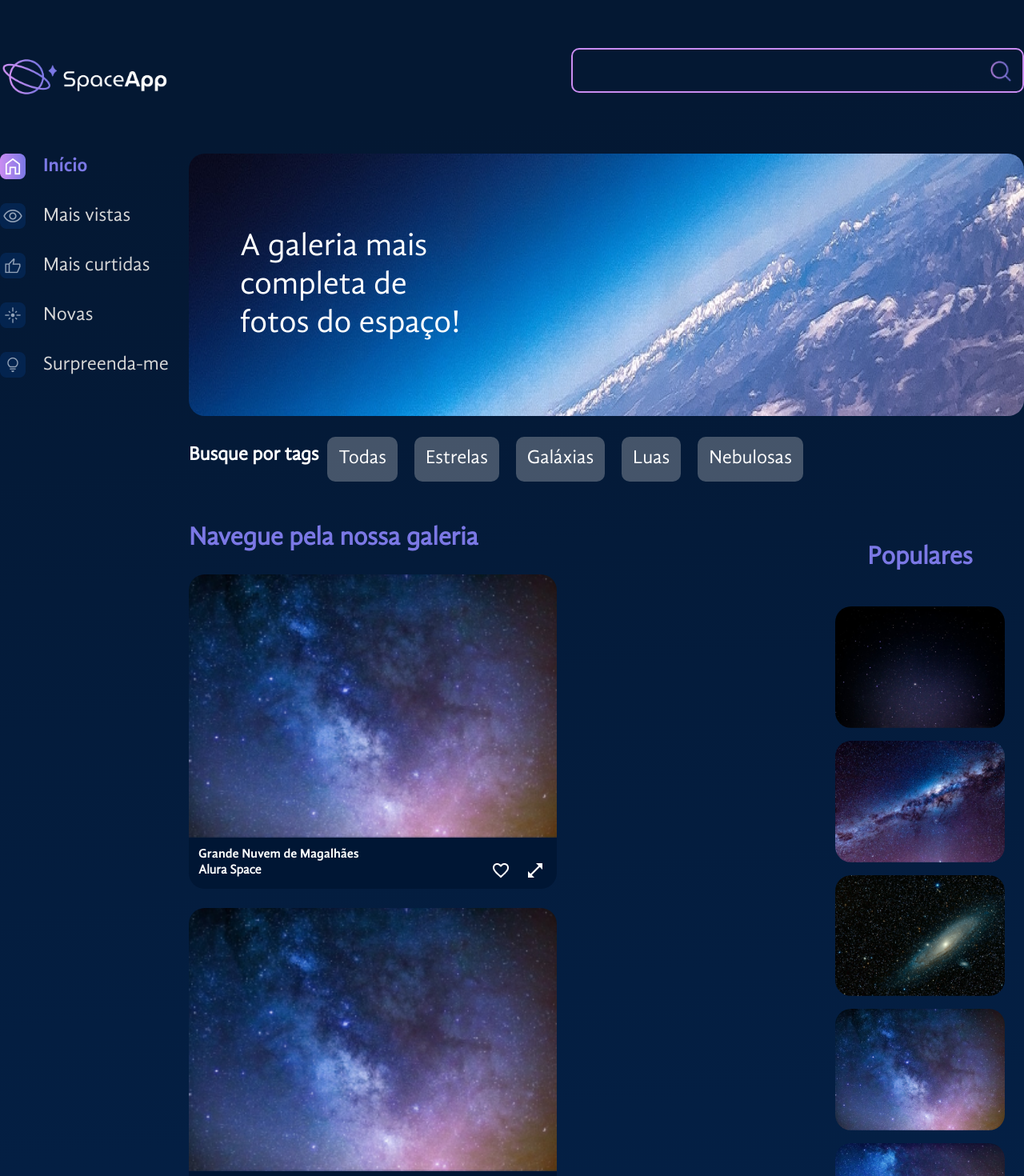
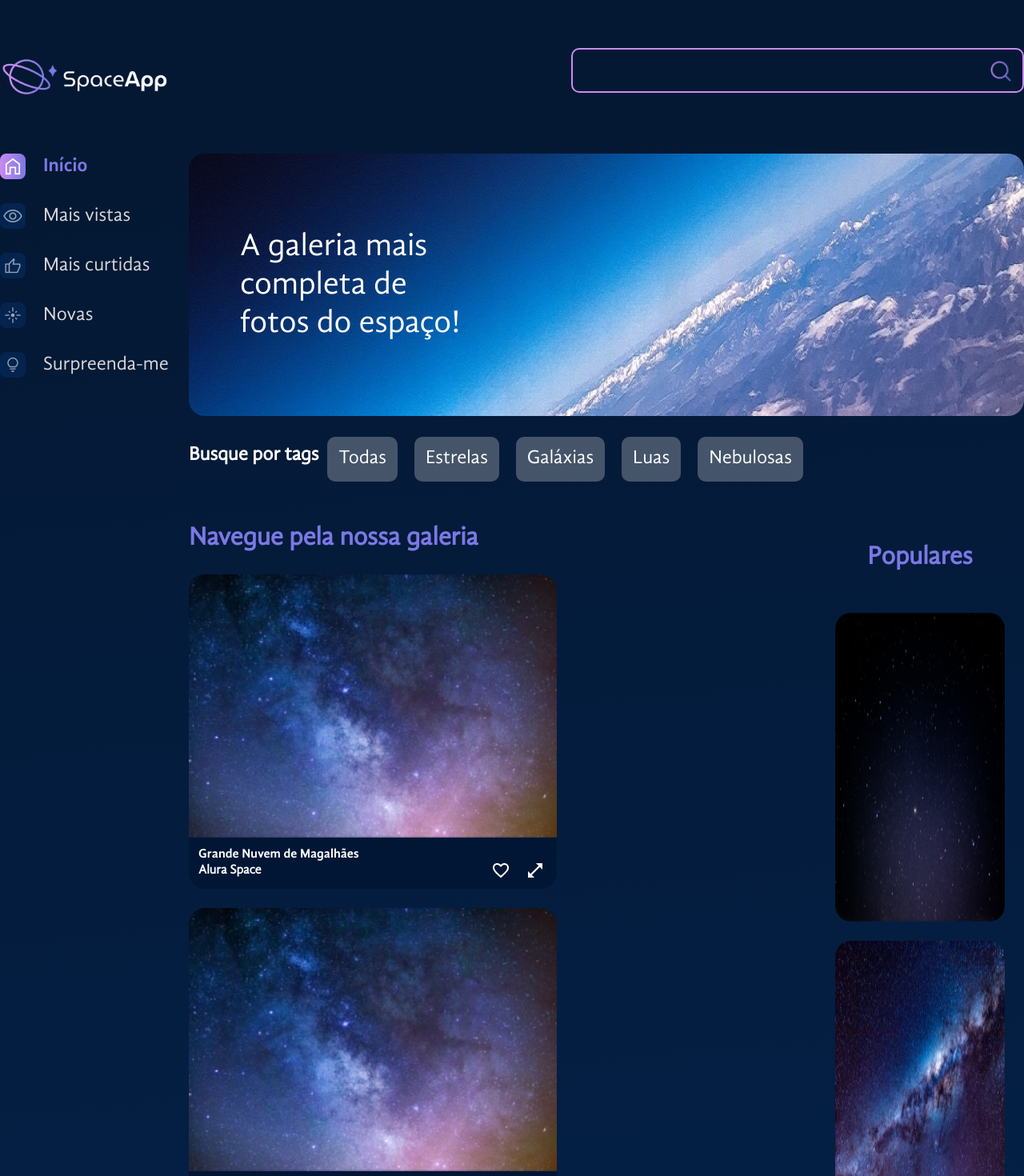
Before and after one commit to Wkyouma/spaceApp, a React (Vite) app: page / in a window 1280 px wide. Shown: the top 1470 px of the page at 80% size. Built offline with nearby package versions, Linux system fonts and the light colour scheme.

Commit message:
favorito

```diff
--- a/src/App.jsx
+++ b/src/App.jsx
@@ -35,6 +35,20 @@ flex-grow:1;`
 const App = () => {
   const [fotoSelecionada, setfotoSelecionada]=useState(null)
   const [fotosDaGaleria, setFotosDaGaleria] = useState(fotos)
+  const aoAlternar = (foto) =>{
+    if(foto.id === fotoSelecionada?.id){
+      setfotoSelecionada({
+        ...fotoSelecionada,
+        favorita:!fotoSelecionada.favorita
+      })
+    }
+    setFotosDaGaleria(fotosDaGaleria.map(fotosDaGaleria=>{
+      return{
+        ...fotosDaGaleria,
+        favorita:fotosDaGaleria.id === foto.id ? !foto.favorita : fotosDaGaleria.favorita
+      }
+    }))
+  }
 
 
   return (
@@ -49,13 +63,13 @@ const App = () => {
               texto="A galeria mais completa de fotos do espaço!"
               backgroundImage={bannerBackground}
             />
-            <Galeria aoFotoSelecionada={foto=> setfotoSelecionada(foto)} fotos={fotosDaGaleria} />
+            <Galeria aoFotoSelecionada={foto=> setfotoSelecionada(foto)} aoAlternarFavorito={aoAlternar} fotos={fotosDaGaleria} />
 
           </ConteudoGaleria>
 
         </MainContainer>
       </AppContainer>
-      <Modal foto={fotoSelecionada}></Modal>
+      <Modal foto={fotoSelecionada}  aoFechar={() => setfotoSelecionada(null)} aoAlternarFavorito={aoAlternar}></Modal>
 
     </FundoGradiente>
   )
--- a/src/componentes/Galeria/Figure/index.jsx
+++ b/src/componentes/Galeria/Figure/index.jsx
@@ -11,8 +11,10 @@ const Figure = styled.figure`
     & > img {
         max-width: 100%;
         border-radius: 20px 20px 0 0;
+
     }
     figcaption {
+
         background-color: #001634;
         border-radius: 0px 0px 20px 20px;
         color: white;
@@ -36,15 +38,16 @@ const Rodape = styled.footer`
     align-items: center;
 `
 
-const Imagem = ({ foto, expandida = false, aoZoomSolicitado }) => {
+const Imagem = ({ foto, expandida = false, aoZoomSolicitado, aoAlternarFavorito }) => {
+    const iconeFavorito = foto.favorita ? './Icones/favorito-ativo.png' : './Icones/favorito.png'
     return (<Figure $expandida={expandida} id={`foto-${foto.id}`}>
         <img src={foto.path} alt={foto.alt} />
         <figcaption>
             <h3>{foto.titulo}</h3>
             <Rodape>
                 <h4>{foto.fonte}</h4>
-                <BotaoIcone>
-                    <img src="/Icones/favorito.png" alt="Icone de favorito" />
+                <BotaoIcone onClick={()=>aoAlternarFavorito(foto)}>
+                    <img src={iconeFavorito} alt="Icone de favorito" />
                 </BotaoIcone>
                 {!expandida && <BotaoIcone aria-hidden={expandida}  onClick = { () => aoZoomSolicitado(foto)} >
                     <img src="/Icones/expandir.png" alt="Icone de expandir" />
--- a/src/componentes/Galeria/Populares/index.jsx
+++ b/src/componentes/Galeria/Populares/index.jsx
@@ -5,6 +5,8 @@ import Fotos from './fotosPop.json'
 const Imagem = styled.img`
  max-width: 212px;
  border-radius: 20px;
+ height: 100%;
+ cursor: pointer;
 
 `
 
@@ -12,7 +14,8 @@ const ContainerPop = styled.section`
     margin: 24px;
     display: flex;
     flex-direction: column;
-    gap: 16px;
+    gap: 24px;
+
 `
 
 
@@ -23,7 +26,7 @@ const embaralharFotos = (fotos) => {
         .map(({ ordem, ...foto }) => foto);
 };
 
-const Populares = () => {
+const Populares = (expandida = false, aoZoomSolicitado) => {
     // Fotos embaralhadas
     const fotosRandomizadas = embaralharFotos(Fotos);
 
@@ -36,12 +39,15 @@ const Populares = () => {
 
                 {fotosRandomizadas.map((foto) => (
                     <Imagem
+
                         key={foto.id}
                         src={foto.path}
                         alt={foto.titulo}
+                        onClick={() => aoZoomSolicitado(foto)}
                     />
                 ))}
             </ContainerPop>
+
         </>
     );
 };
--- a/src/componentes/Galeria/index.jsx
+++ b/src/componentes/Galeria/index.jsx
@@ -20,7 +20,7 @@ flex-wrap: wrap;
 
 
 
-const Galeria = ({ fotos = [], aoFotoSelecionada }) => {
+const Galeria = ({ fotos = [], aoFotoSelecionada, aoAlternarFavorito }) => {
     return (
         <>
 
@@ -29,8 +29,8 @@ const Galeria = ({ fotos = [], aoFotoSelecionada }) => {
                 <Secao>
                     <TituloEstilizado>Navegue pela nossa galeria</TituloEstilizado>
                     <ImagemContainer>
-                        {fotos.map(foto => <Figure aoZoomSolicitado={aoFotoSelecionada} key={foto.id}
-                            foto={foto}></Figure>)}
+                        {fotos.map(foto => <Figure aoZoomSolicitado={aoFotoSelecionada} aoAlternarFavorito={aoAlternarFavorito} key={foto.id}
+                            foto={foto} ></Figure>)}
                     </ImagemContainer>
                 </Secao>
                 <Populares />
--- a/src/componentes/Modal/index.jsx
+++ b/src/componentes/Modal/index.jsx
@@ -1,5 +1,6 @@
 import styled from 'styled-components'
 import Figure from '../Galeria/Figure'
+import BotaoIcone from '../BotaoIcone'
 
 const Divs = styled.div`
 background-color: rgba(0,0,0,0.7);
@@ -8,21 +9,39 @@ top:0;
 right: 0;
 bottom: 0;
 left: 0;
+
 `
 
 const Dialog = styled.dialog`
+border: none;
+background: transparent;
+  width: 956px;
   position: absolute;
-  top: 294px;`
+  top: 294px;
+  max-height:740px;
+  form{
+    button{
+        position: absolute;
+        top: 30px;
+        right: 130px;
 
 
-const Modal = ({ foto }) => {
+    }
+  }
+
+
+  `
+
+
+
+const Modal = ({ foto, aoFechar, aoAlternarFavorito }) => {
     return (
 
         <>
-            {foto && <><Divs/> <Dialog open={!!foto}>
-                <Figure foto = {foto} expandida={true} ></Figure>
-                <form>
-                    <button>ok</button>
+            {foto && <><Divs /> <Dialog open={!!foto} onClose={aoFechar}>
+                <Figure foto={foto} expandida={true} aoAlternarFavorito={aoAlternarFavorito} ></Figure>
+                <form method='dialog'>
+                    <BotaoIcone formMethod='dialog'><img src='/Icones/fechar.png' alt="Icone de fechar"></img></BotaoIcone>
                 </form>
             </Dialog>
             </>}
```
Also changed, not shown: public/Icones/favorito-ativo.png (added), public/Icones/fechar.png (added).
